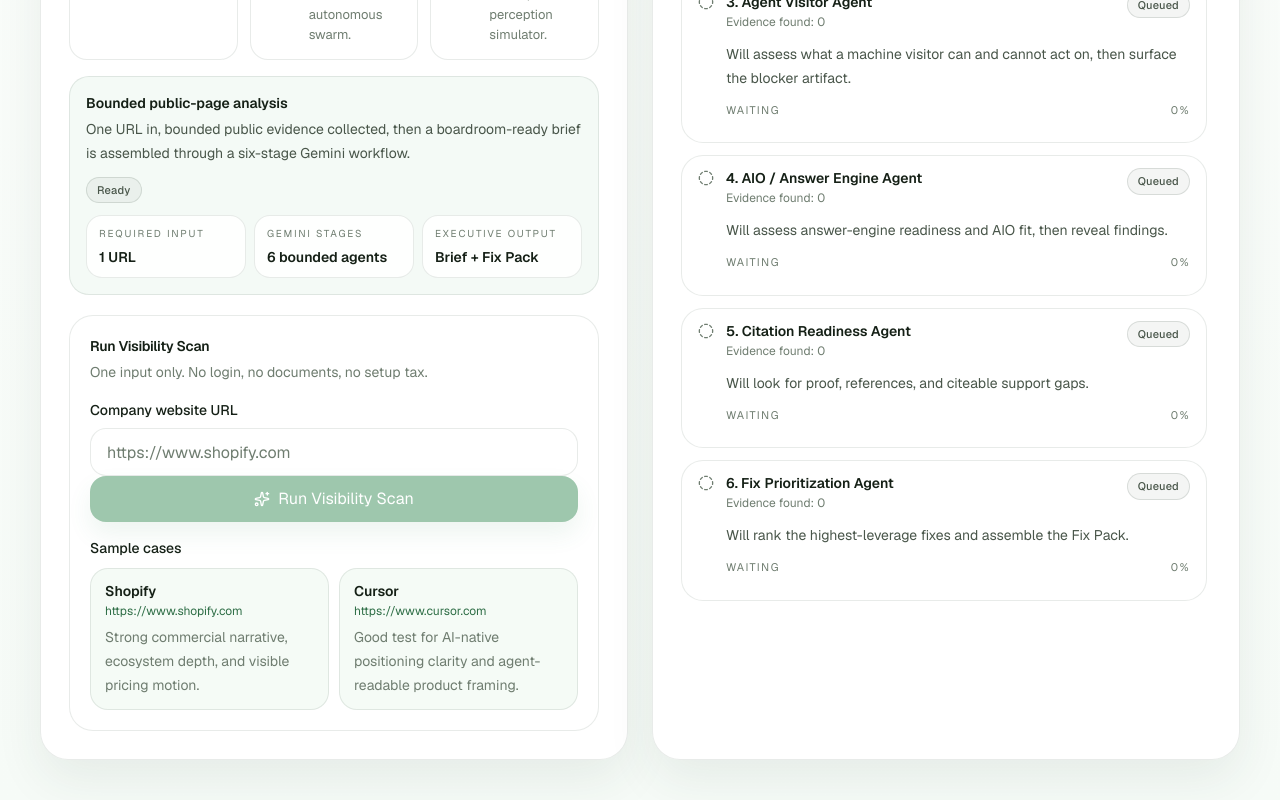
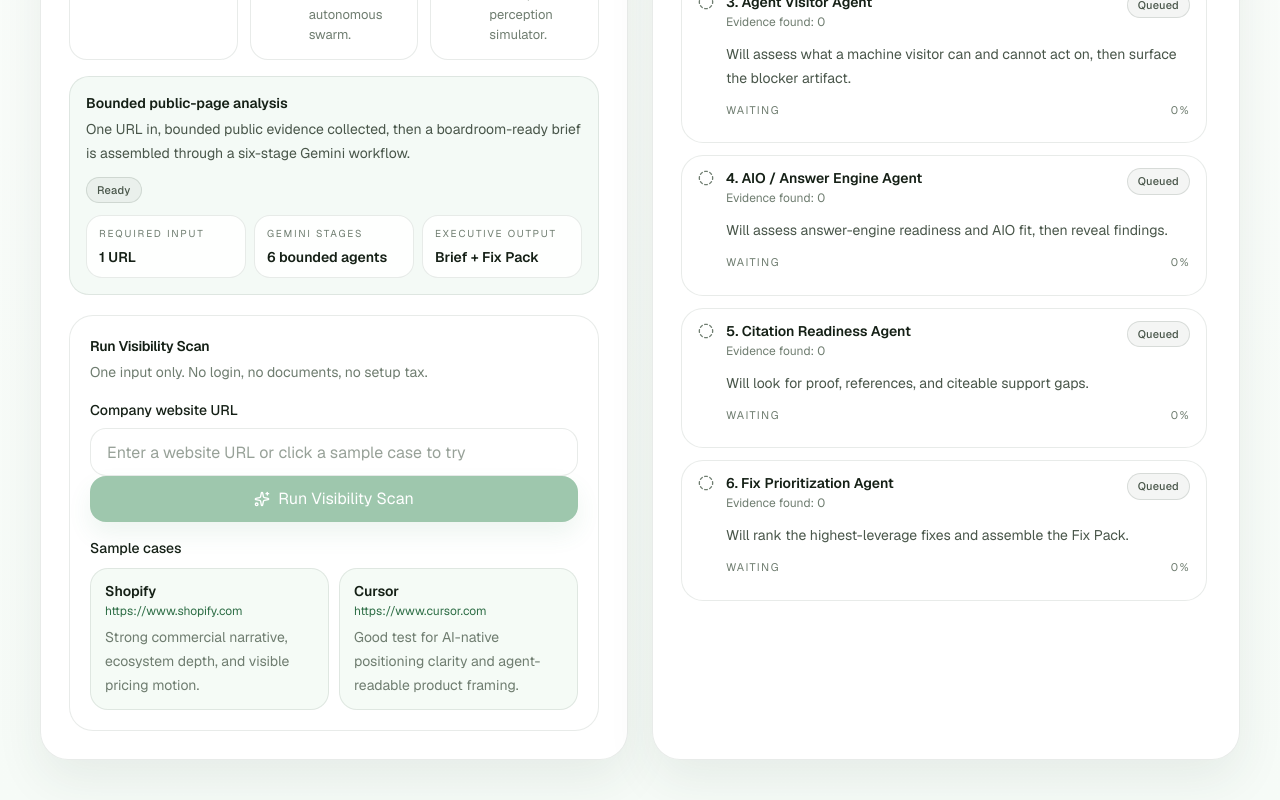
Before and after one commit to SY227/agent-visibility-control-tower, a Next.js app: page / in a window 1280 px wide. Shown: the part 564-1364 px from the top of the page. Built offline with nearby package versions, Linux system fonts and the light colour scheme.

Commit message:
Refine URL input placeholder guidance

```diff
--- a/components/hero-section.tsx
+++ b/components/hero-section.tsx
@@ -89,7 +89,7 @@ export function HeroSection({
             <Input
               value={url}
               onChange={(event) => onUrlChange(event.target.value)}
-              placeholder="https://www.shopify.com"
+              placeholder="Enter a website URL or click a sample case to try"
               onKeyDown={(event) => {
                 if (event.key === "Enter") onSubmit();
               }}
--- a/components/ui.tsx
+++ b/components/ui.tsx
@@ -30,7 +30,7 @@ export function Input(props: React.InputHTMLAttributes<HTMLInputElement>) {
     <input
       {...props}
       className={cn(
-        "h-12 w-full rounded-2xl border border-[var(--border)] bg-white px-4 text-sm text-[var(--ink)] outline-none transition placeholder:text-[var(--muted)] focus:border-[var(--green)] focus:ring-2 focus:ring-[rgba(62,143,92,0.16)]",
+        "h-12 w-full rounded-2xl border border-[var(--border)] bg-white px-4 text-sm text-[var(--ink)] outline-none transition placeholder:text-[rgba(111,125,112,0.72)] focus:border-[var(--green)] focus:ring-2 focus:ring-[rgba(62,143,92,0.16)]",
         props.className,
       )}
     />
```
